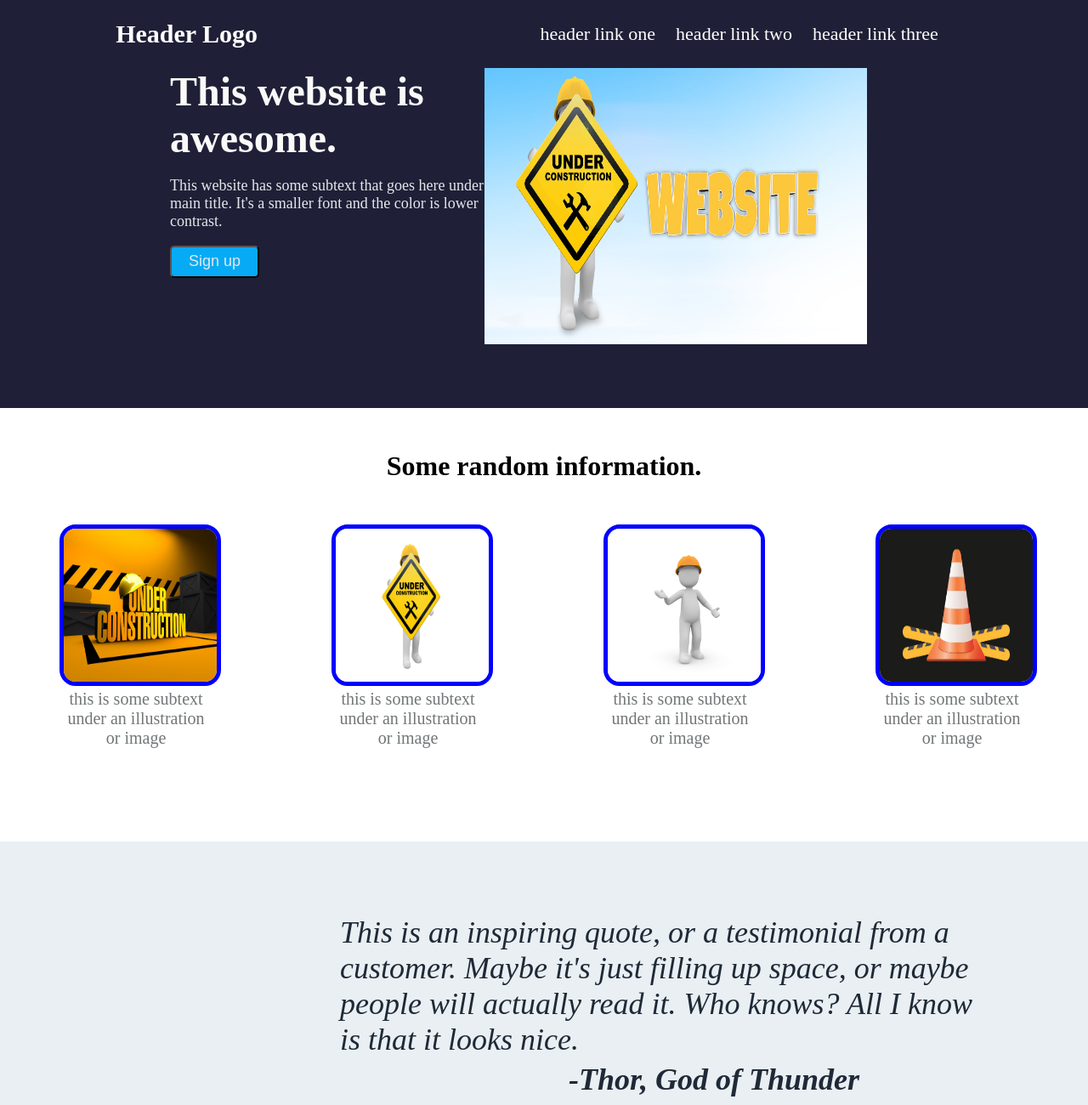
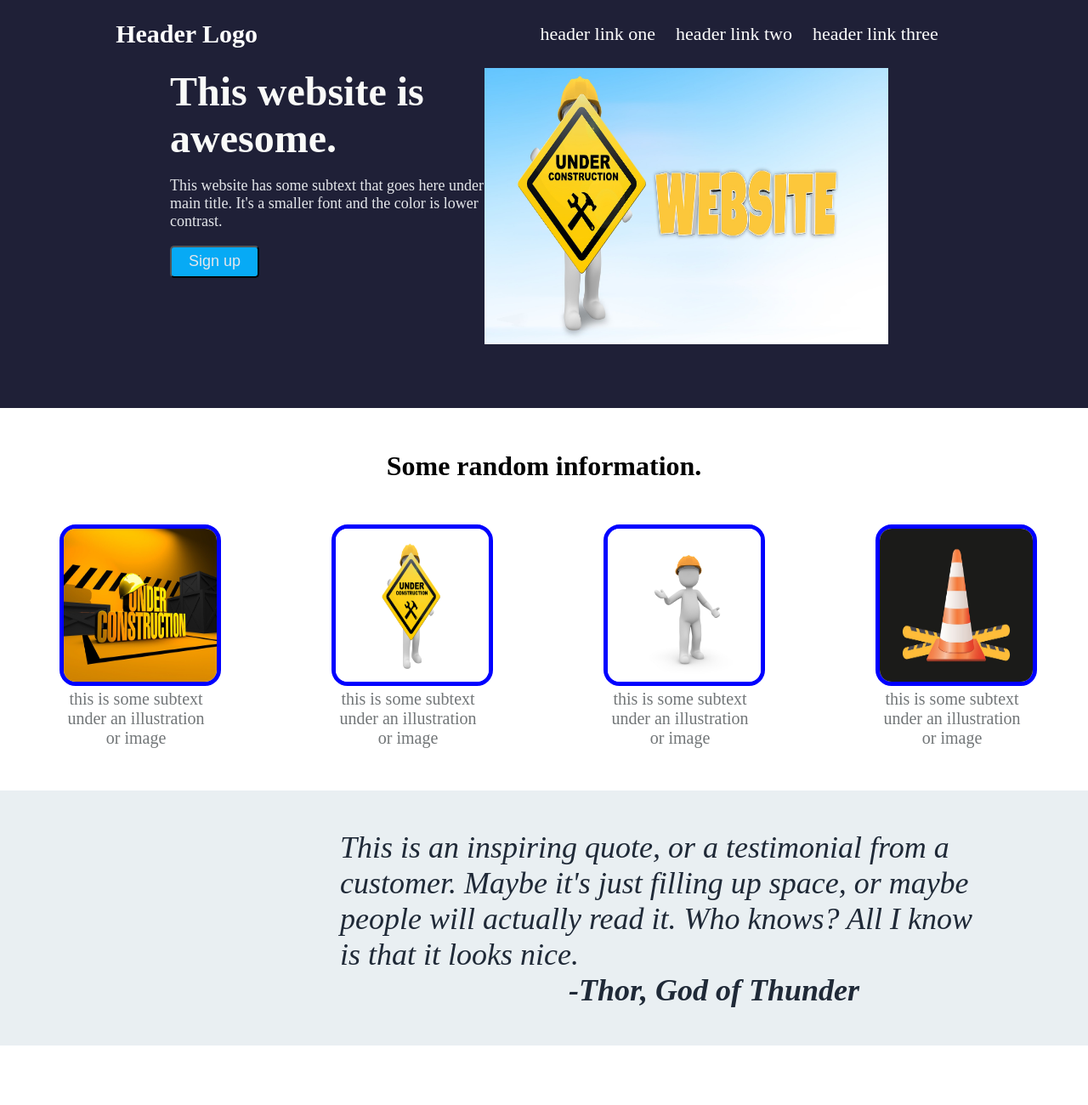
Before and after one commit to FabioMatos-Dev/Odin-Landing_Page, a plain HTML site: page index.html in a window 1280 px wide. Shown: the top 1300 px of the page at 85% size. Drawn offline with Linux system fonts and the light colour scheme; files whose address does not match are found by name.

Commit message:
Update style.css

```diff
--- a/style.css
+++ b/style.css
@@ -102,11 +102,11 @@
     width: 100%;
     height: 400px;
     align-items: center;
-    padding-right: 120px;
+    padding-right: 95px;
 }
 
 .banner .flex-container2 img{
-    width: 450px;
+    width: 475px;
     height: 325px;
     margin-right: 140px;
     margin-bottom: 80px;
@@ -115,7 +115,7 @@
 
 .texto{
     background-color: white;
-    height: 460px;
+    height: 400px;
     width: 100%;
 }
 
@@ -218,14 +218,13 @@
 
 .mensagem{
     background-color: #e9eff2;
-    height: 400px;
+    height: 300px;
 }
 
 .mensagem blockquote{
     text-align: justify;
-    padding: 50px;
     padding-left: 400px;
-    padding-bottom: 5px;
+    padding-top: 10px;
     color: #1F2937;
     font-size: 36px;
     font-style: light italic;
@@ -234,6 +233,7 @@
 .mensagem p{
     text-align: center;
     padding-left: 400px;
+    padding-bottom: 15px;
     color: #1F2937;
     font-size: 36px;
     font-style: light italic;
@@ -283,6 +283,7 @@
     border-radius: 5px;
     align-items:flex-end;
     font-size: 23px;
+    cursor: pointer;
 }
 
 .footer{
@@ -290,13 +291,15 @@
     width: 100%;
     margin-top: 30px;
     display: flex;
-    background-color: #1F2037;
+    flex-direction: column;
     justify-content: center;
     align-content: center;
+    background-color: #1F2037;
 }
 
 .footer h5{
+    align-items: center;
     color: white;
-    align-items: center;
     font-family: "roboto";
+
 }
```
